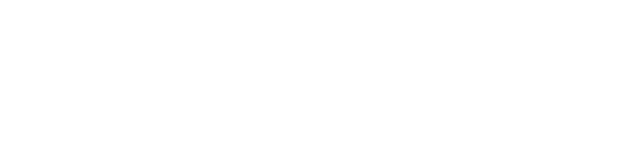
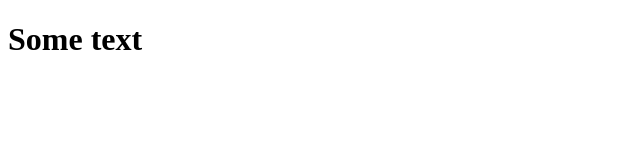
Before and after one commit to AntonEremeenko/My-first-repository, a plain HTML site: page index.html in a window 1280 px wide. Shown: the whole page, without its empty margins (0-640 px from the left). Drawn offline with Linux system fonts and the light colour scheme.

Commit message:
added 2 h1 for gallery and index, load 2 imeges

```diff
--- a/index.html
+++ b/index.html
@@ -6,6 +6,6 @@
   <title>My first repositorie</title>
 </head>
 <body>
-
+  <h1>Some text</h1>
 </body>
 </html>
```
Also changed, not shown: gallery.html (+1 -1 lines), imeges/Cake.png (added), imeges/mountain.png (added).
